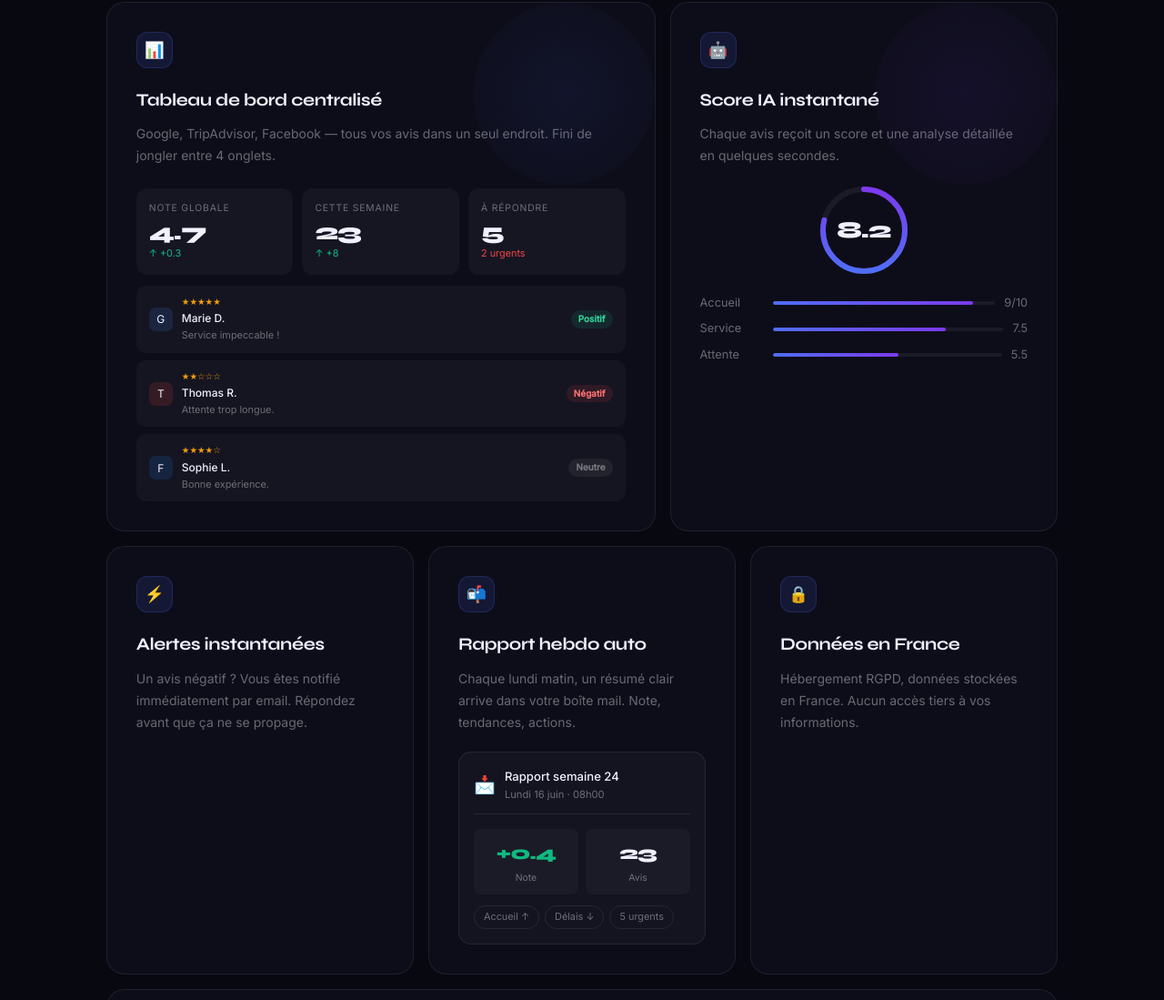
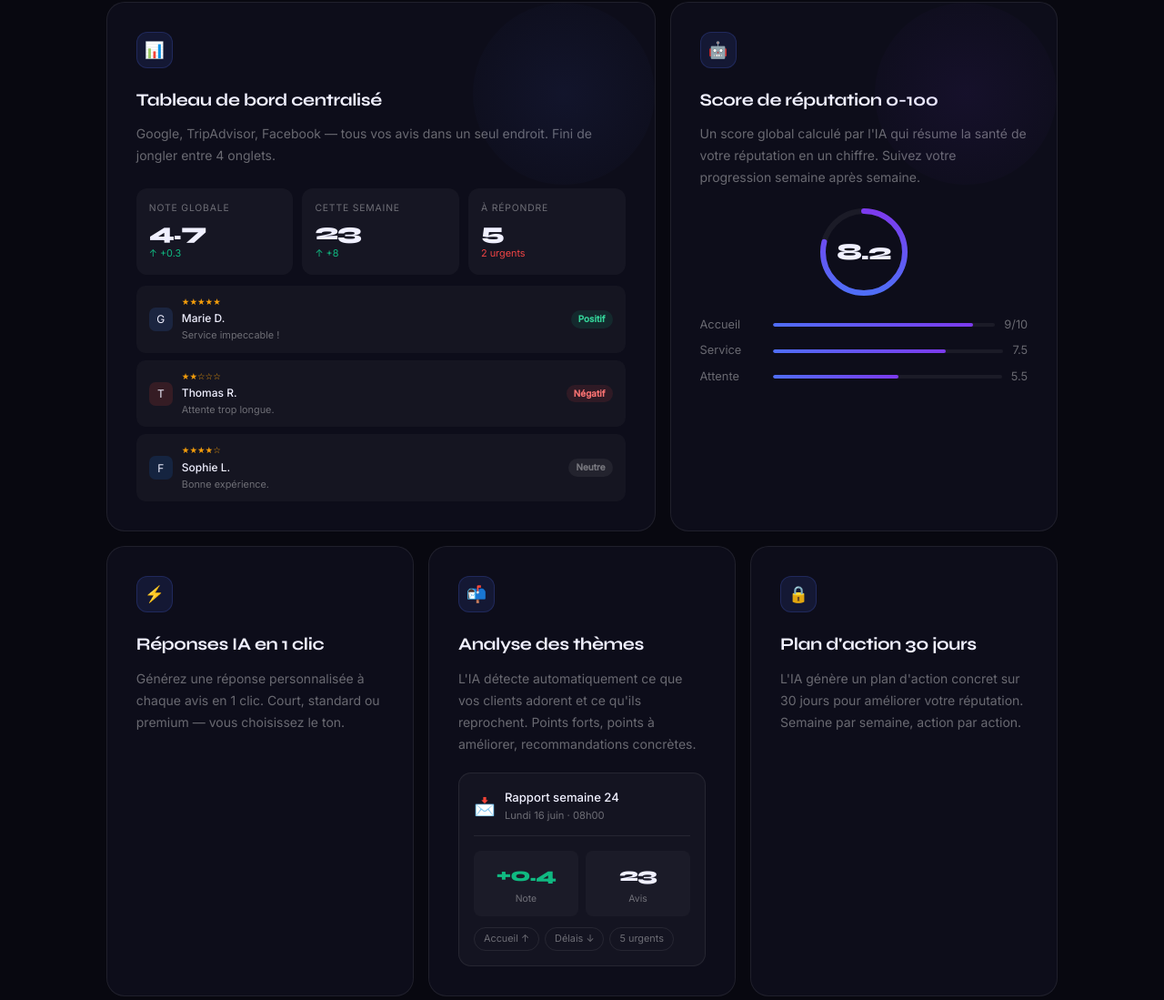
Before and after one commit to paolo198/Reputeo, a website: page index.html in a window 1280 px wide. Shown: the part 1635-2734 px from the top of the page at 91% size. Drawn offline with Linux system fonts and the light colour scheme.

Commit message:
feat: landing page mise à jour avec nouvelles features

```diff
--- a/index.html
+++ b/index.html
@@ -378,8 +378,8 @@ footer p{font-size:0.78rem;color:var(--muted)}
     <div class="bento-card bc2 reveal d1">
       <div class="card-accent ca-purple"></div>
       <div class="card-icon">🤖</div>
-      <div class="card-title">Score IA instantané</div>
-      <div class="card-text">Chaque avis reçoit un score et une analyse détaillée en quelques secondes.</div>
+      <div class="card-title">Score de réputation 0-100</div>
+      <div class="card-text">Un score global calculé par l'IA qui résume la santé de votre réputation en un chiffre. Suivez votre progression semaine après semaine.</div>
       <div class="score-display">
         <div class="score-ring">
           <svg width="100" height="100" viewBox="0 0 100 100">
@@ -400,13 +400,13 @@ footer p{font-size:0.78rem;color:var(--muted)}
     <!-- Cards 3,4,5 -->
     <div class="bento-card bc3 reveal">
       <div class="card-icon">⚡</div>
-      <div class="card-title">Alertes instantanées</div>
-      <div class="card-text">Un avis négatif ? Vous êtes notifié immédiatement par email. Répondez avant que ça ne se propage.</div>
+      <div class="card-title">Réponses IA en 1 clic</div>
+      <div class="card-text">Générez une réponse personnalisée à chaque avis en 1 clic. Court, standard ou premium — vous choisissez le ton.</div>
     </div>
     <div class="bento-card bc4 reveal d1">
       <div class="card-icon">📬</div>
-      <div class="card-title">Rapport hebdo auto</div>
-      <div class="card-text">Chaque lundi matin, un résumé clair arrive dans votre boîte mail. Note, tendances, actions.</div>
+      <div class="card-title">Analyse des thèmes</div>
+      <div class="card-text">L'IA détecte automatiquement ce que vos clients adorent et ce qu'ils reprochent. Points forts, points à améliorer, recommandations concrètes.</div>
       <div class="report-preview">
         <div class="rp-header"><div class="rp-icon">📩</div><div><div class="rp-title">Rapport semaine 24</div><div class="rp-date">Lundi 16 juin · 08h00</div></div></div>
         <div class="rp-stats">
@@ -418,8 +418,8 @@ footer p{font-size:0.78rem;color:var(--muted)}
     </div>
     <div class="bento-card bc5 reveal d2">
       <div class="card-icon">🔒</div>
-      <div class="card-title">Données en France</div>
-      <div class="card-text">Hébergement RGPD, données stockées en France. Aucun accès tiers à vos informations.</div>
+      <div class="card-title">Plan d'action 30 jours</div>
+      <div class="card-text">L'IA génère un plan d'action concret sur 30 jours pour améliorer votre réputation. Semaine par semaine, action par action.</div>
     </div>
 
     <!-- Wide card : Platforms -->
```
